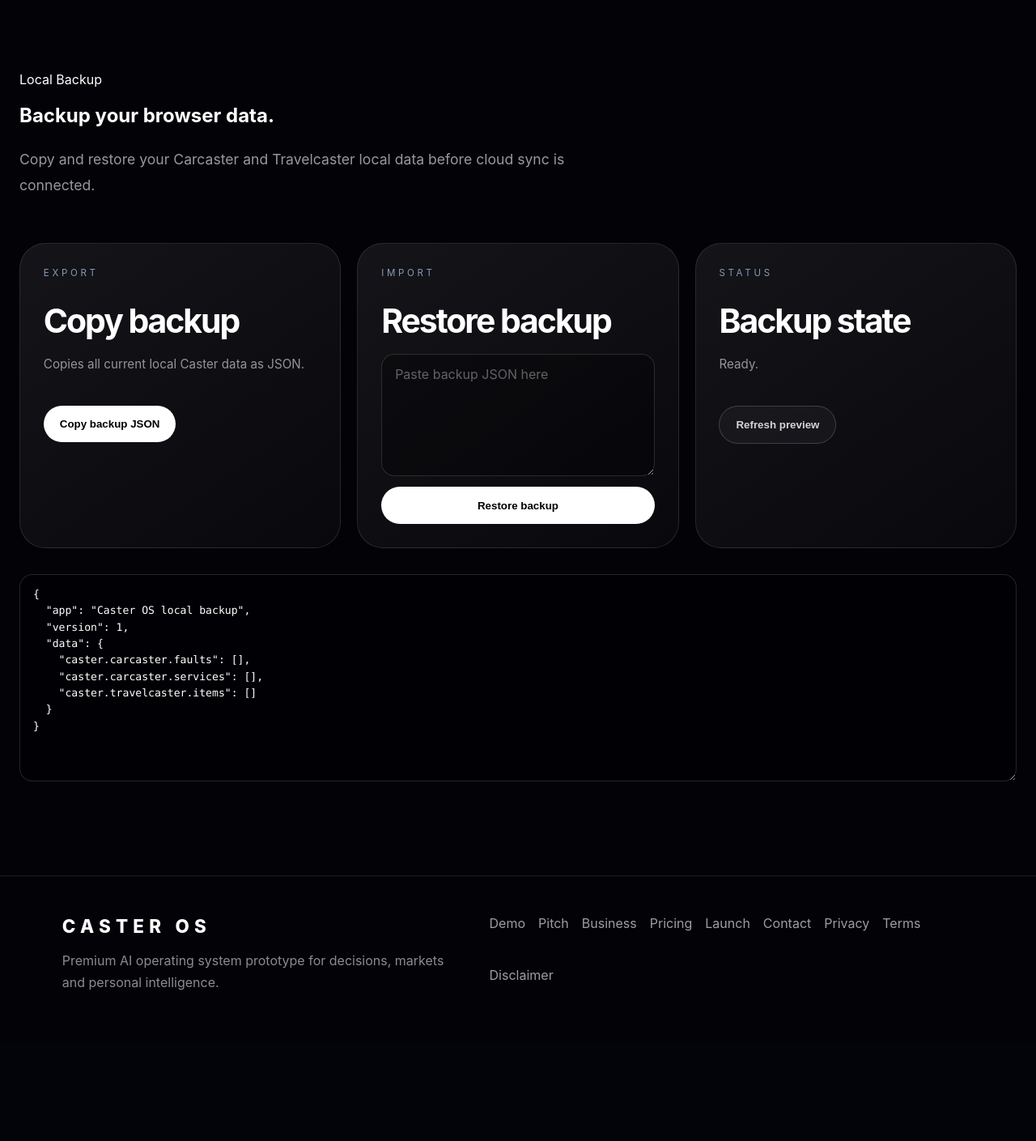
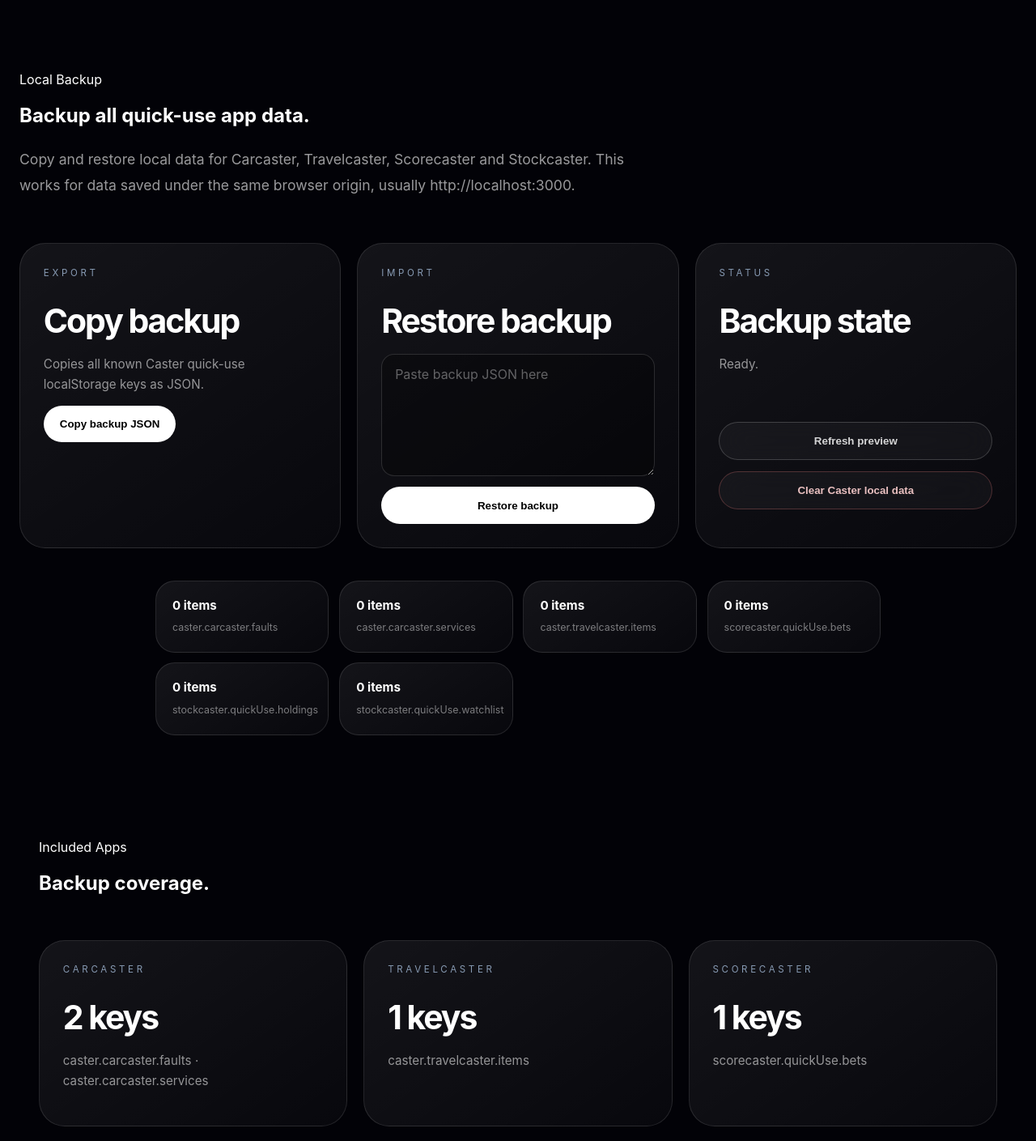
Before and after one commit to vv-glitchhub/Caster-hub, a Next.js app: page /backup in a window 1280 px wide. Shown: the part 840-2249 px from the top of the page at 81% size. Before the commit the page ends 2131 px from the top, so only its background shows below. Built offline with nearby package versions, Linux system fonts and the light colour scheme.

Commit message:
Expand local backup to all Caster quick-use apps

```diff
--- a/components/LocalDataExport.tsx
+++ b/components/LocalDataExport.tsx
@@ -2,7 +2,26 @@
 
 import { useMemo, useState } from 'react'
 
-const keys = ['caster.carcaster.faults', 'caster.carcaster.services', 'caster.travelcaster.items']
+const appKeys = [
+  {
+    app: 'Carcaster',
+    keys: ['caster.carcaster.faults', 'caster.carcaster.services']
+  },
+  {
+    app: 'Travelcaster',
+    keys: ['caster.travelcaster.items']
+  },
+  {
+    app: 'Scorecaster',
+    keys: ['scorecaster.quickUse.bets']
+  },
+  {
+    app: 'Stockcaster',
+    keys: ['stockcaster.quickUse.holdings', 'stockcaster.quickUse.watchlist']
+  }
+]
+
+const keys = appKeys.flatMap((group) => group.keys)
 
 export default function LocalDataExport() {
   const [importText, setImportText] = useState('')
@@ -18,11 +37,27 @@ export default function LocalDataExport() {
       data[key] = raw ? safeParse(raw) : []
     })
 
-    return JSON.stringify({ app: 'Caster OS local backup', version: 1, data }, null, 2)
+    return JSON.stringify({
+      app: 'Caster OS local backup',
+      version: 2,
+      createdAt: new Date().toISOString(),
+      note: 'This backup contains localStorage data for Caster quick-use apps when they were run on the same browser origin.',
+      data
+    }, null, 2)
   }, [refreshKey])
 
-  function copyBackup() {
-    navigator.clipboard.writeText(exportText)
+  const counts = useMemo(() => {
+    if (typeof window === 'undefined') return keys.map((key) => [key, 0])
+
+    return keys.map((key) => {
+      const raw = localStorage.getItem(key)
+      const parsed = raw ? safeParse(raw) : []
+      return [key, Array.isArray(parsed) ? parsed.length : raw ? 1 : 0]
+    })
+  }, [refreshKey])
+
+  async function copyBackup() {
+    await navigator.clipboard.writeText(exportText)
     setMessage('Backup copied. Save it somewhere safe.')
   }
 
@@ -37,25 +72,33 @@ export default function LocalDataExport() {
         }
       })
 
-      setMessage('Backup restored. Refresh the app page.')
+      setMessage('Backup restored. Refresh the app page you want to use.')
       setRefreshKey((value) => value + 1)
     } catch {
       setMessage('Import failed. Paste valid JSON.')
     }
   }
 
+  function clearCasterLocalData() {
+    keys.forEach((key) => localStorage.removeItem(key))
+    setMessage('Caster local quick-use data cleared from this browser origin.')
+    setRefreshKey((value) => value + 1)
+  }
+
   return (
     <section className="home-section">
       <div className="home-container">
         <p className="section-label">Local Backup</p>
-        <h2 className="section-title">Backup your browser data.</h2>
-        <p className="home-section-lead">Copy and restore your Carcaster and Travelcaster local data before cloud sync is connected.</p>
+        <h2 className="section-title">Backup all quick-use app data.</h2>
+        <p className="home-section-lead">
+          Copy and restore local data for Carcaster, Travelcaster, Scorecaster and Stockcaster. This works for data saved under the same browser origin, usually http://localhost:3000.
+        </p>
 
         <div className="home-module-grid">
           <div className="home-module-card">
             <p className="home-module-label">Export</p>
             <h3 className="home-module-title">Copy backup</h3>
-            <p className="home-module-text">Copies all current local Caster data as JSON.</p>
+            <p className="home-module-text">Copies all known Caster quick-use localStorage keys as JSON.</p>
             <button className="primary-button" type="button" onClick={copyBackup}>Copy backup JSON</button>
           </div>
 
@@ -72,11 +115,39 @@ export default function LocalDataExport() {
             <p className="home-module-label">Status</p>
             <h3 className="home-module-title">Backup state</h3>
             <p className="home-module-text">{message || 'Ready.'}</p>
-            <button className="secondary-button" type="button" onClick={() => setRefreshKey((value) => value + 1)}>Refresh preview</button>
+            <div className="form-stack">
+              <button className="secondary-button" type="button" onClick={() => setRefreshKey((value) => value + 1)}>Refresh preview</button>
+              <button className="secondary-button danger-button" type="button" onClick={clearCasterLocalData}>Clear Caster local data</button>
+            </div>
           </div>
         </div>
 
-        <textarea className="caster-input backup-preview" readOnly rows={10} value={exportText} />
+        <div className="home-highlight-grid form-summary-grid">
+          {counts.map(([key, count]) => (
+            <div key={String(key)} className="home-highlight-card">
+              <p className="home-card-title">{String(count)} items</p>
+              <p className="home-card-text">{String(key)}</p>
+            </div>
+          ))}
+        </div>
+
+        <section className="home-section compact-section">
+          <div className="home-container inner-container">
+            <p className="section-label">Included Apps</p>
+            <h2 className="section-title">Backup coverage.</h2>
+            <div className="home-module-grid">
+              {appKeys.map((group) => (
+                <div key={group.app} className="home-module-card min-h-0">
+                  <p className="home-module-label">{group.app}</p>
+                  <h3 className="home-module-title">{group.keys.length} keys</h3>
+                  <p className="home-module-text">{group.keys.join(' · ')}</p>
+                </div>
+              ))}
+            </div>
+          </div>
+        </section>
+
+        <textarea className="caster-input backup-preview" readOnly rows={14} value={exportText} />
       </div>
     </section>
   )
```
